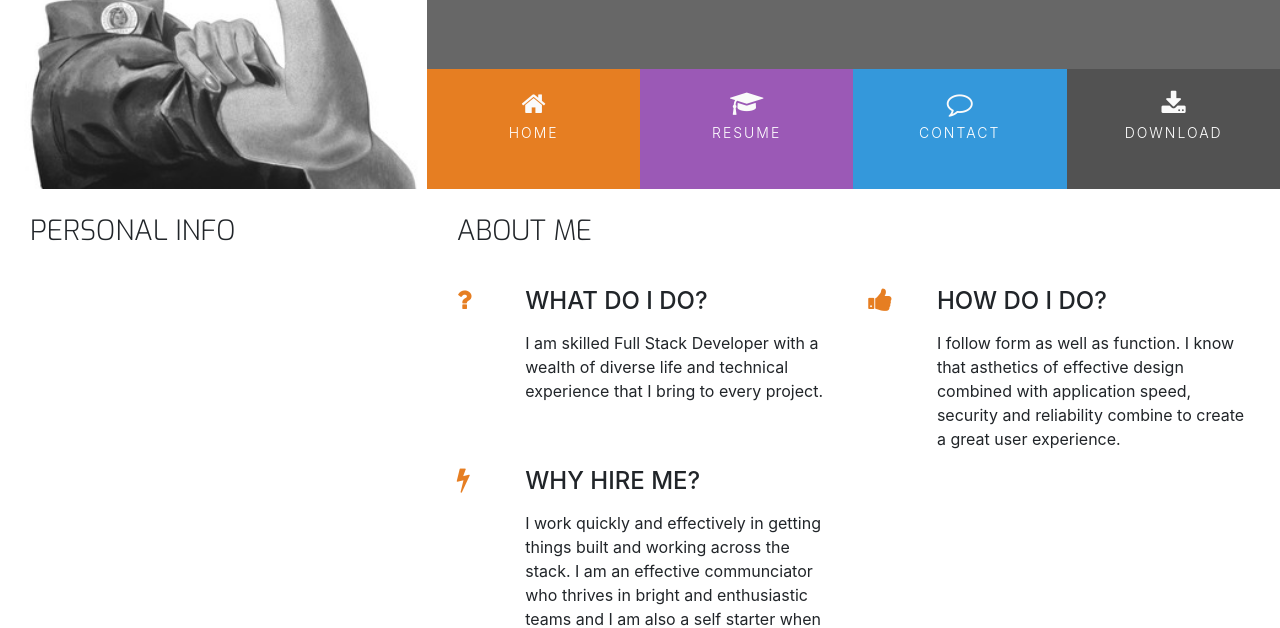
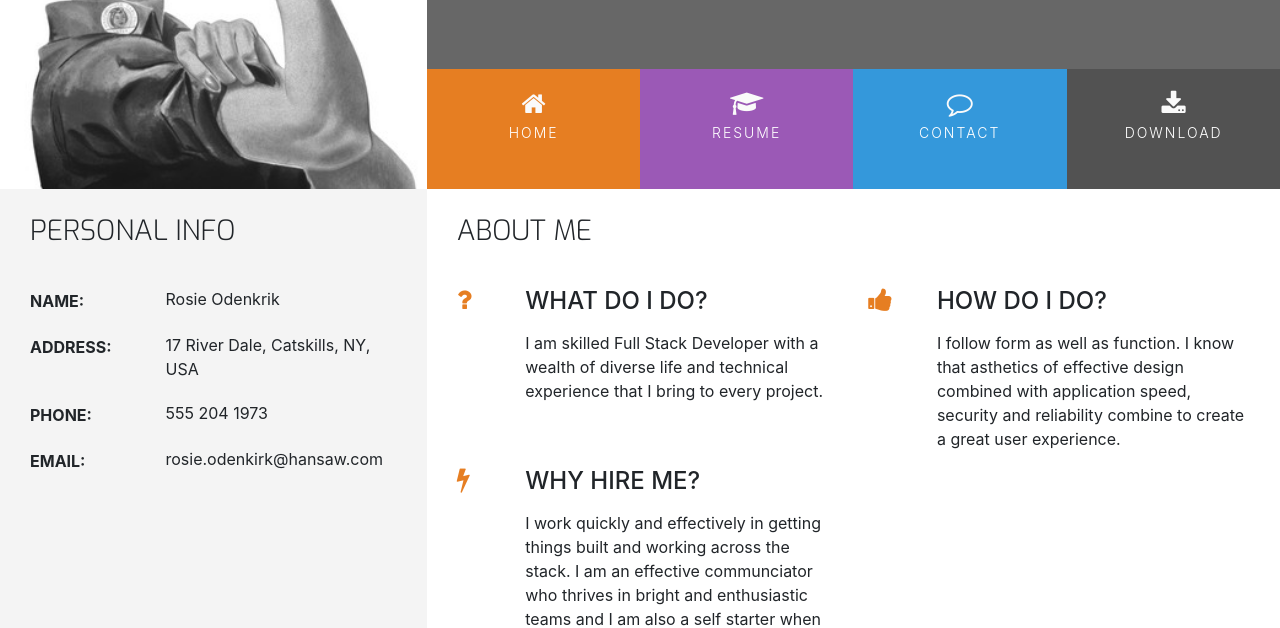
Before and after one commit to RenuVenugopal/resume-project, a plain HTML site: page resume-project/index.html in a window 1280 px wide. Shown: the part 180-808 px from the top of the page. Drawn offline with nearby package versions, Linux system fonts and the light colour scheme.

Commit message:
styling resume page

```diff
--- a/resume-project/assets/css/style.css
+++ b/resume-project/assets/css/style.css
@@ -6,6 +6,10 @@
 .bg-color-three-reasons{
     background-color: #ffffff;
 }
+.bg-color-personal-info{
+    background-color: #f4f4f4;
+}
+
 .ui-menu-color-home{
     background-color: #e67e22;
 }
@@ -183,3 +187,41 @@ background: #e84610;
 .three-reasons-heading{
     margin-bottom: 15px;
 }
+/*********personal info*******/
+.personal-info-item {
+    margin-bottom: 20px;
+    display: block;
+    clear: both;
+}
+.personal-info-item .key{
+    padding-right: 8px;
+    display: inline-block;
+}
+.personal-info-item .value{
+    padding-right: 8px;
+    display: inline-block;
+}
+
+.personal-info-item .key p
+{
+    margin: 0px;
+}
+.personal-info-item .value p{
+    margin: 0px;
+}
+
+.personal-info-item .key{
+    padding-top: 2px;
+    margin-right: 21px;
+    width: 30%;
+    vertical-align: top;
+}
+.personal-info-item .key p{
+    font-weight: 700;
+
+}
+.personal-info-item .value{
+    position: relative;
+    width: 60%;
+
+}
--- a/resume-project/index.html
+++ b/resume-project/index.html
@@ -67,6 +67,58 @@
 				<div class="row">
 					<div class="col-12">
 						<h3 class="section-heading uppercase">Personal Info</h3>
+					</div>
+				</div>
+
+				<div class="personal-info-item">
+					<div class="key">
+						<p class="uppercase">
+							Name:
+						</p>
+					</div>
+					<div class="value">
+						<p>
+							Rosie Odenkrik
+						</p>
+					</div>
+				</div>
+
+                <div class="personal-info-item">
+					<div class="key">
+						<p class="uppercase">
+							Address:
+						</p>
+					</div>
+					<div class="value">
+						<p>
+							17 River Dale, Catskills,  NY, USA
+						</p>
+					</div>
+				</div>
+
+                <div class="personal-info-item">
+					<div class="key">
+						<p class="uppercase">
+							Phone:
+						</p>
+					</div>
+					<div class="value">
+						<p>
+							555 204 1973
+						</p>
+					</div>
+				</div>
+
+                <div class="personal-info-item">
+					<div class="key">
+						<p class="uppercase">
+							Email:
+						</p>
+					</div>
+					<div class="value">
+						<p>
+							rosie.odenkirk@hansaw.com
+						</p>
 					</div>
 				</div>
         	</div>
```
Also changed, not shown: resume-project/resume.html (+61 -2 lines). Lines whose indentation alone changed are shown as unchanged.
